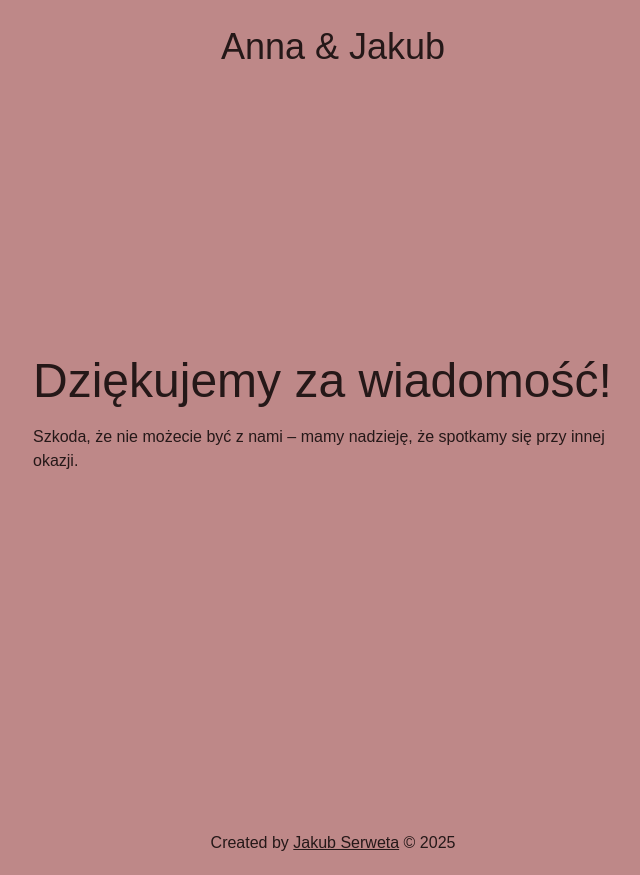
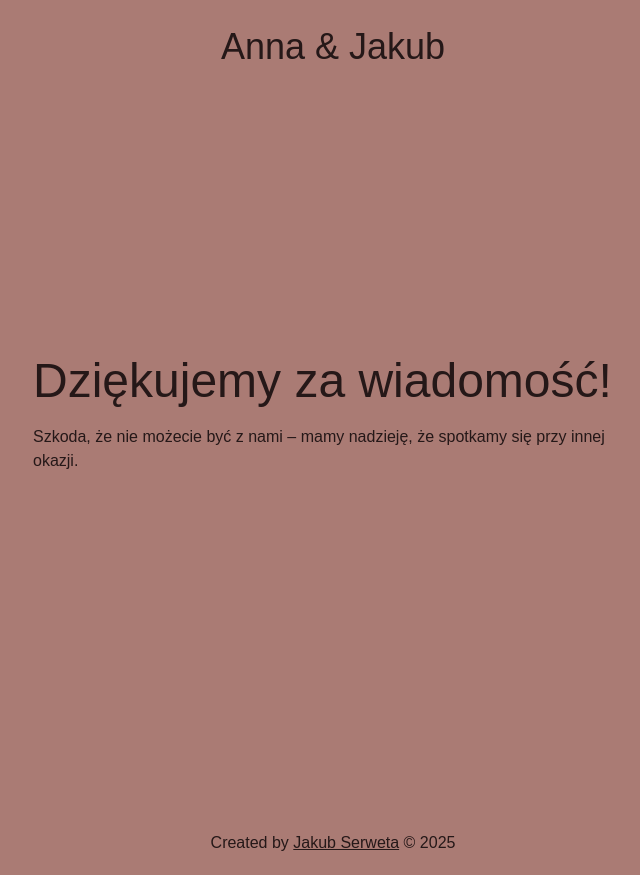
Before and after one commit to jserweta/rsvp, a Next.js app: page /rsvp/success in a window 1280 px wide. Shown: the whole page, without its empty margins (307-947 px from the left). Built offline with nearby package versions, Linux system fonts and the light colour scheme; a web font is replaced by a local one.

Commit message:
revert to prev background color

```diff
--- a/src/app/globals.css
+++ b/src/app/globals.css
@@ -7,8 +7,7 @@
 @layer base {
   :root {
     --foreground: 0 21% 12%;
-    /* --background: 8 24% 56%; */
-    --background: 0 29.35% 63.92%;
+    --background: 8 24% 56%;
 
     --card: 7 23% 59%;
     --card-foreground: 0 21% 12%;
```
